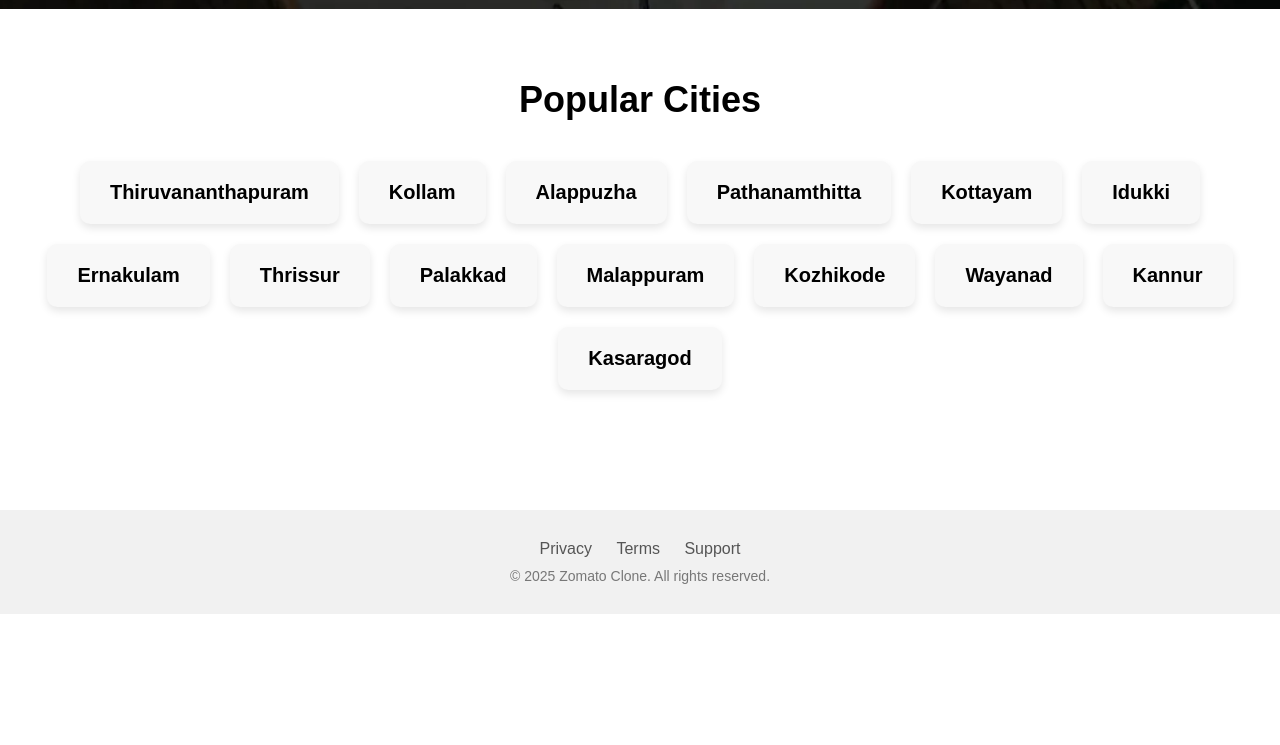
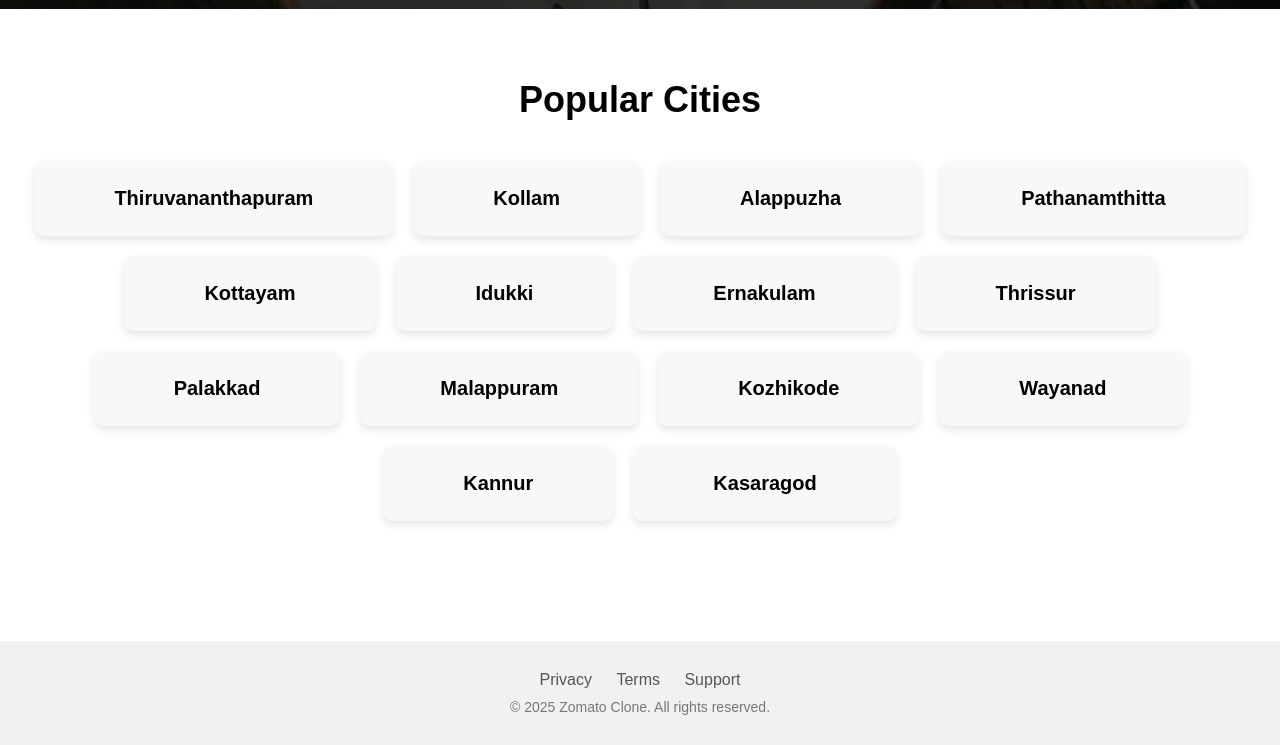
Before and after one commit to bahiyahhisham/Zomato, a plain HTML site: page index.html in a window 1280 px wide. Shown: the part 951-1696 px from the top of the page. Before the commit the page ends 1565 px from the top, so only its background shows below. Drawn offline with Linux system fonts and the light colour scheme.

Commit message:
Update style.css

```diff
--- a/style.css
+++ b/style.css
@@ -216,7 +216,7 @@
   }
 
   .city-card {
-    padding: 20px 30px;
+    padding: 26px 80px;
     background: #f8f8f8;
     border-radius: 10px;
     font-size: 20px;
```
